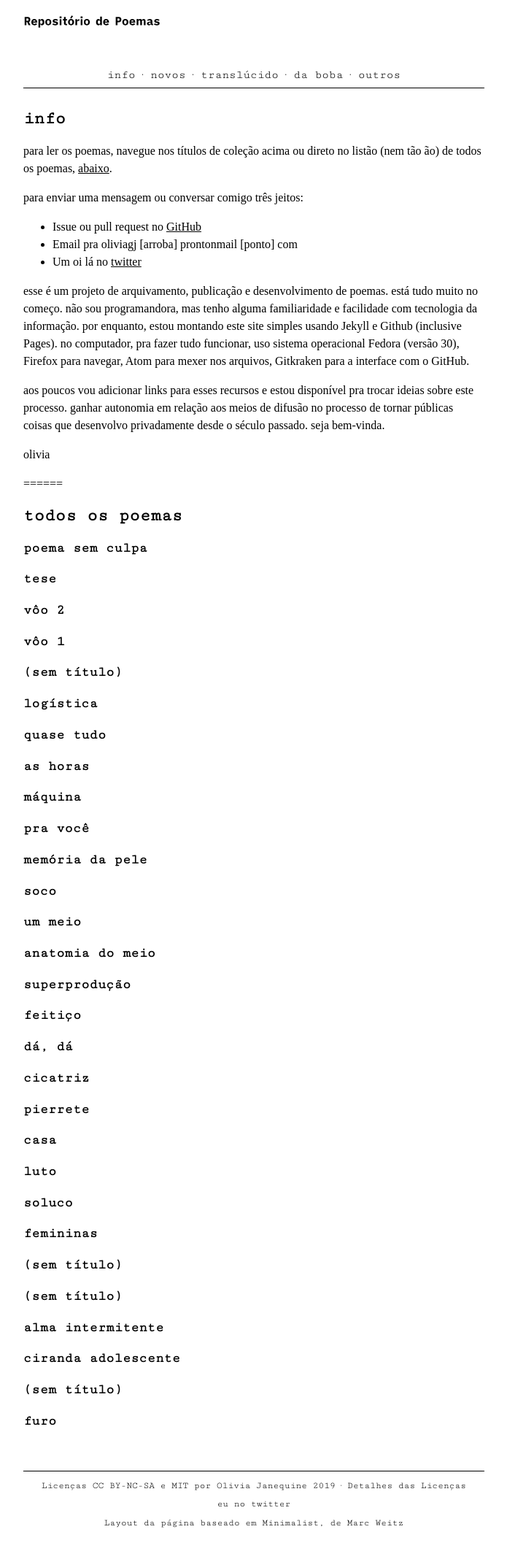
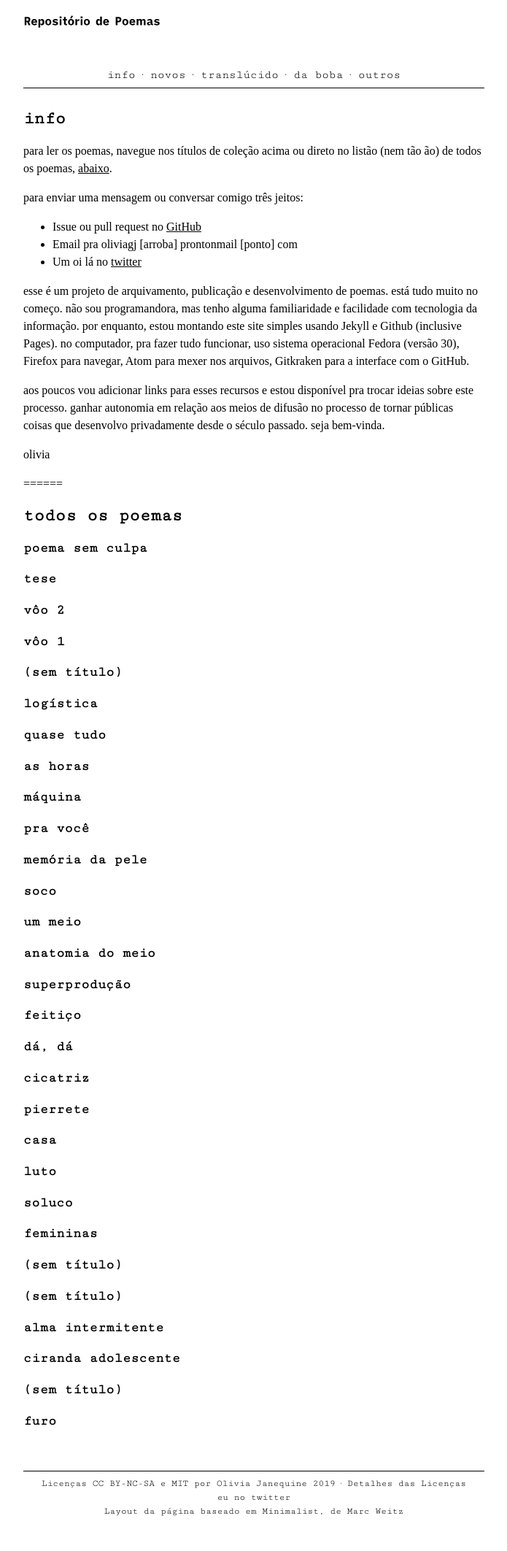
Before and after one commit to olivia-olivia/olivia-olivia.github.io, a Jekyll site: the page built from index.md, in a window 1280 px wide. Shown: the whole page at 73% size, without its empty margins (292-987 px from the left). Built offline with Jekyll 4.4.1, drawn with Linux system fonts in a browser that asks for light colours; some web fonts are replaced.

Commit message:
diminuindo entrelinhas do rodapé

```diff
--- a/assets/css/style.css
+++ b/assets/css/style.css
@@ -73,7 +73,7 @@ a:hover	{
 	text-align:center;
 	margin:auto;
 	font-size:0.8em;
-	line-height: 100%;
+	line-height: 50%;
 	margin-bottom:10px;
 	padding-bottom:10px;
 	border-top: 1px solid #000;
```
